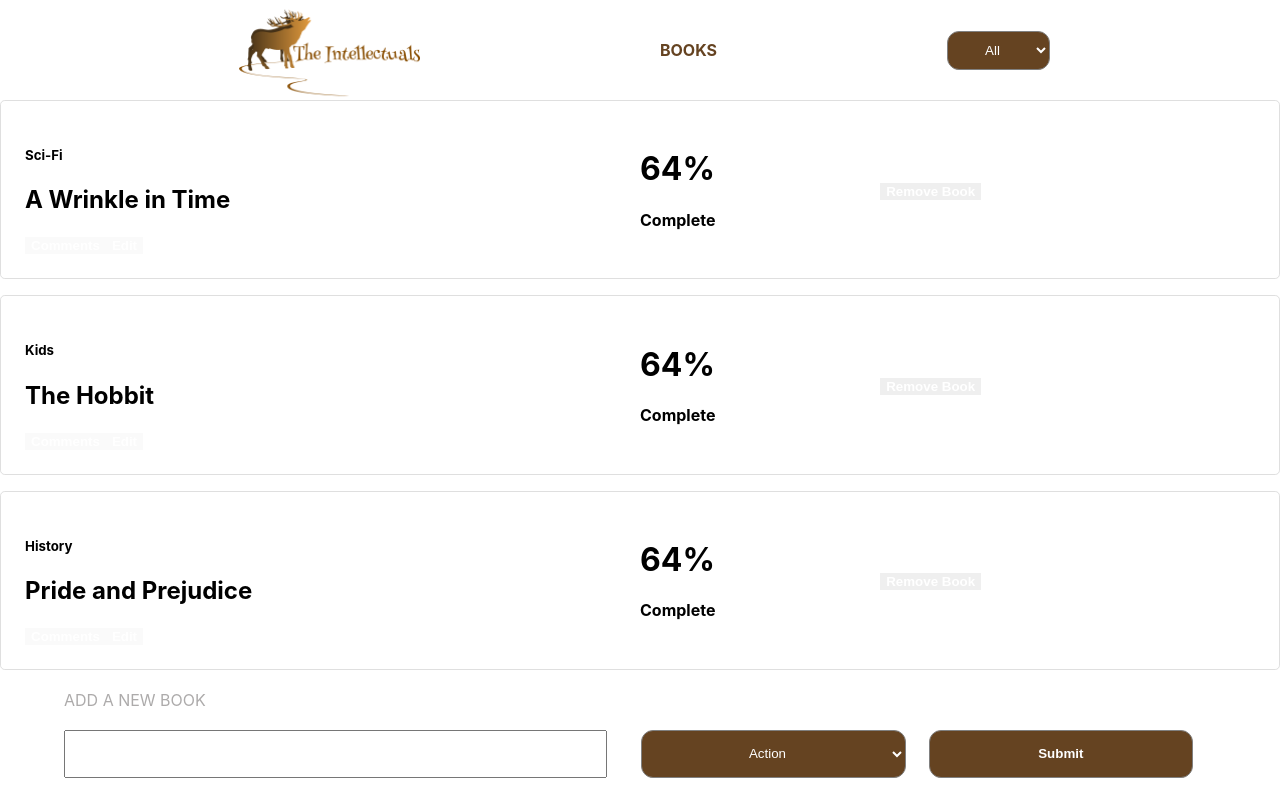
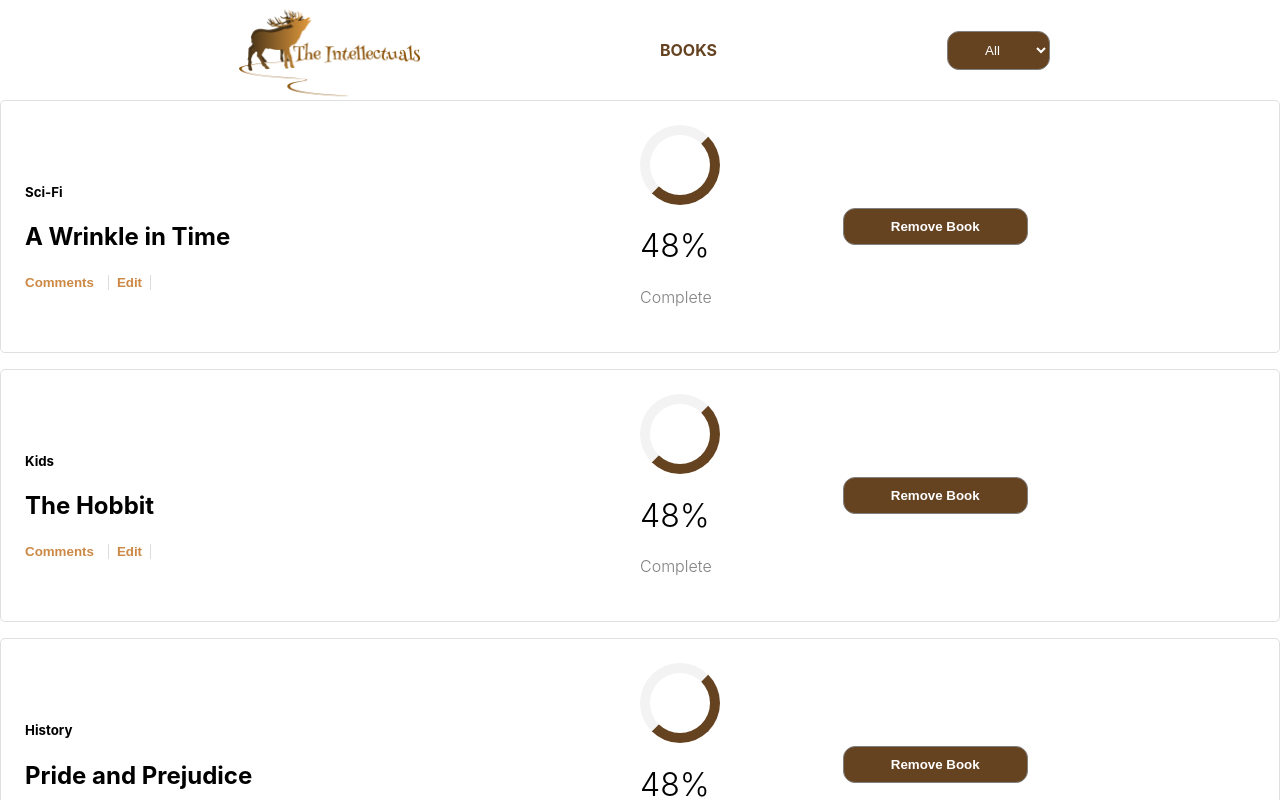
Before and after one commit to ampaire/BookStore, a React (Create React App) app: page / in a window 1280 px wide. Shown: the top 800 px of the page. Built offline with nearby package versions, Linux system fonts and the light colour scheme.

Commit message:
style the UI

```diff
--- a/src/components/Book.js
+++ b/src/components/Book.js
@@ -15,12 +15,12 @@ export default function Books({ book, removeBook }) {
       <div id="middle">
         <div className="progress" />
         <div className="percent">
-          <h1 className="percentage">64%</h1>
+          <h1 className="percentage">48%</h1>
           <h4 className="completed">Complete</h4>
         </div>
       </div>
       <div className="right-side">
-        <button type="button" onClick={() => removeBook(book)}>
+        <button type="button" className="btn" onClick={() => removeBook(book)}>
           Remove Book
         </button>
       </div>
--- a/src/index.css
+++ b/src/index.css
@@ -76,15 +76,6 @@ button {
   outline: none;
 }
 
-.btn3 {
-  border: 1px solid gray;
-  border-radius: 12px;
-  padding: 10px;
-  width: 120px;
-  outline: none;
-  cursor: pointer;
-}
-
 input {
   padding: 7px;
   margin-right: 3%;
@@ -143,3 +134,54 @@ input {
 .left-side {
   flex-basis: 50%;
 }
+
+.progress {
+  width: 60px;
+  height: 60px;
+  border: 10px solid #f3f3f3;
+  border-radius: 50%;
+  border-right: 10px solid rgb(101, 67, 33);
+  border-bottom: 10px solid rgb(101, 67, 33);
+}
+
+.btn {
+  padding: 10px;
+  background: rgb(101, 67, 33);
+  color: white;
+  text-align-last:center;
+  width: 50%;
+  border: 1px solid gray;
+  border-radius: 12px;
+  outline: none;
+}
+
+.actions { text-align: left; }
+.actions button {
+  background-color: transparent;
+  border: none;
+  color: rgb(204, 136, 68);
+}
+.actions button:nth-child(1) {
+  padding-left: 0;
+}
+.actions button:nth-child(2) {
+  border-left: 1px solid #DDD;
+  border-right: 1px solid #DDD;
+  margin: 0 8px;
+  padding: 0 8px
+}
+
+percent { padding-left: 12px; }
+.percentage {
+  font-weight: 300;
+}
+.completed {
+  color: gray;
+  font-weight: 300;
+}
+
+.current {
+  color: gray;
+  font-weight: 400;
+  font-size: 12px;
+}
```
